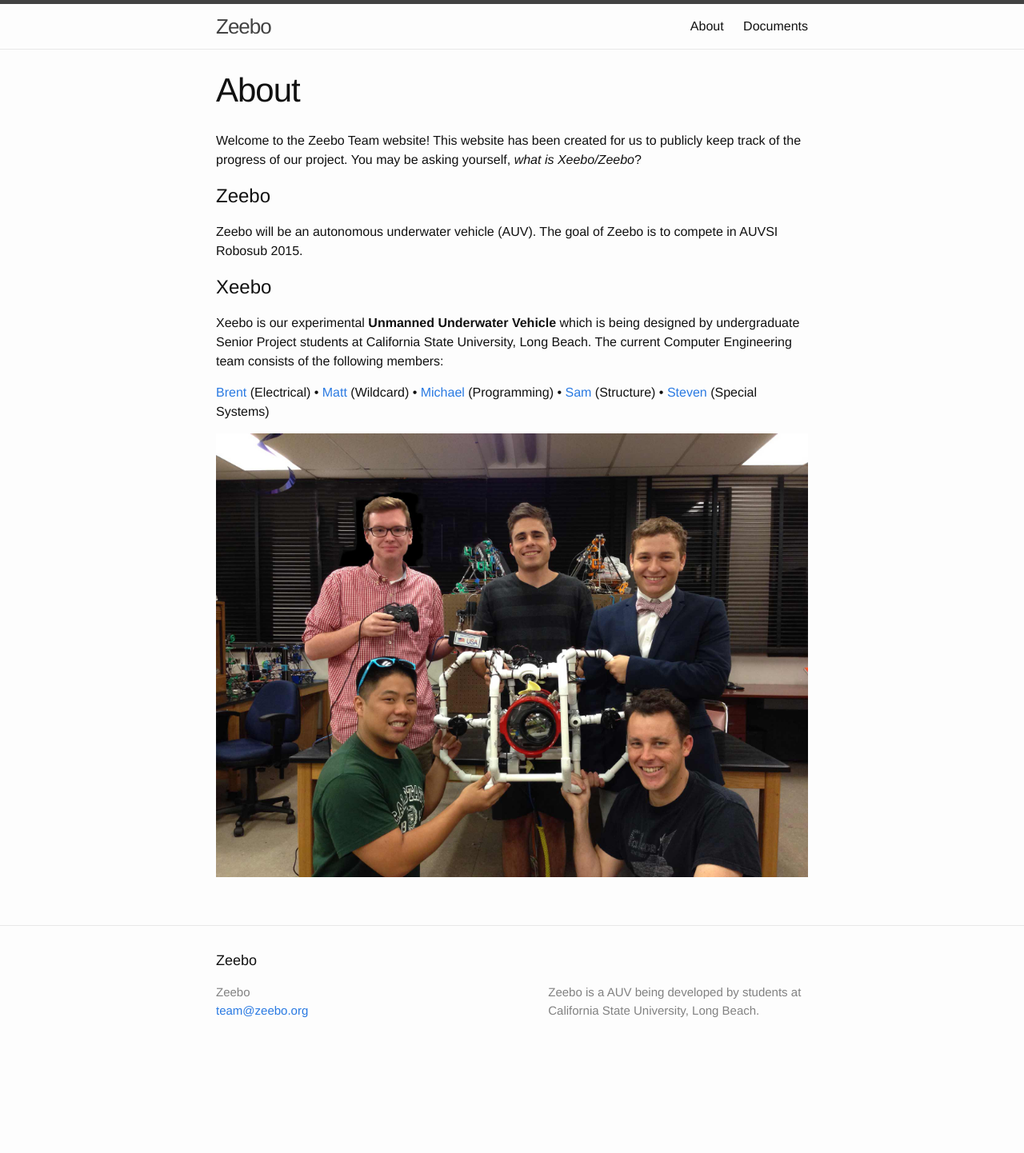
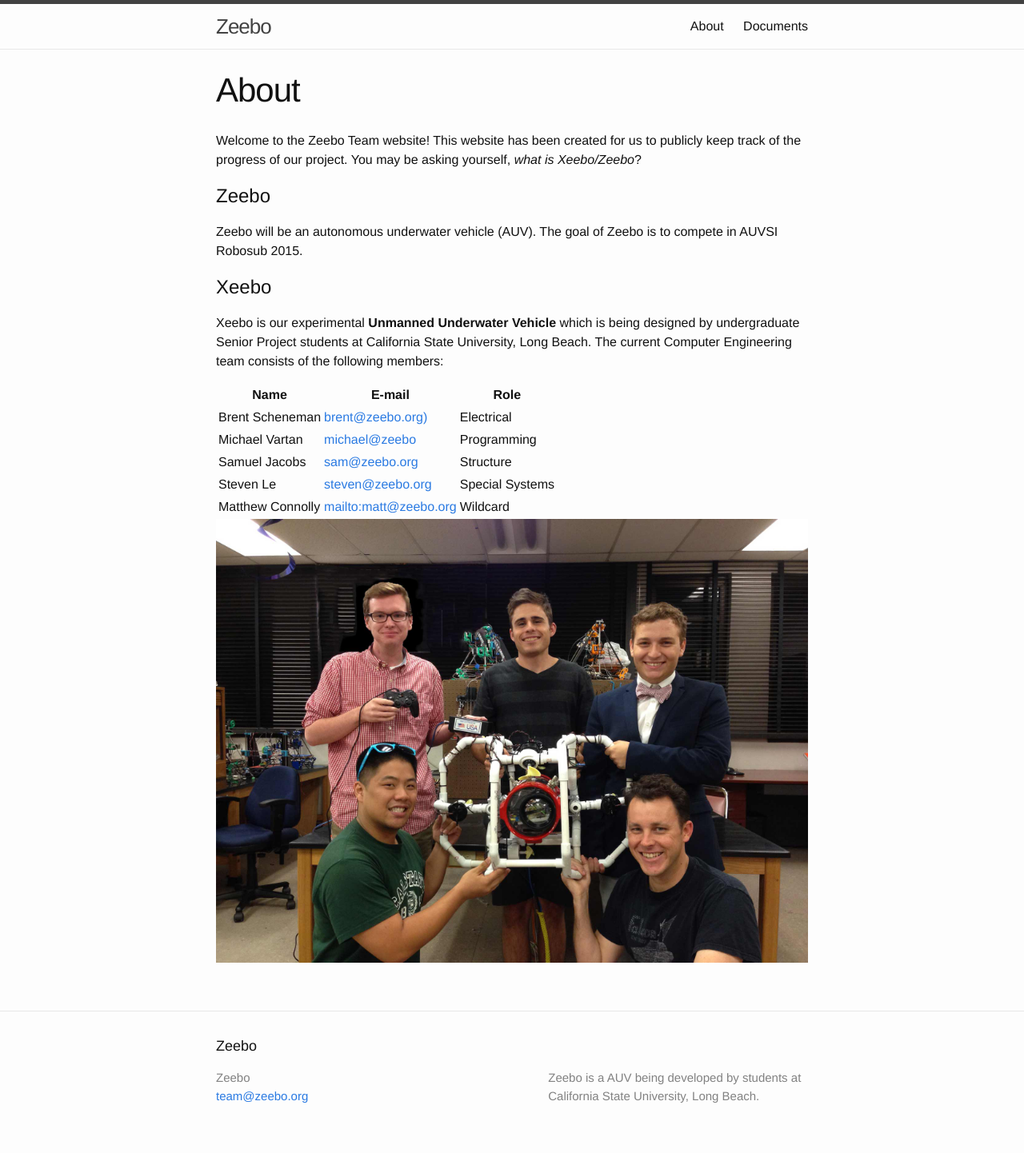
Before and after one commit to vartan/Xeebo, a Jekyll site: the page built from about.md, in a window 1280 px wide. Shown: the whole page at 80% size. Built offline with Jekyll 4.4.1, drawn with Linux system fonts in a browser that asks for light colours; before the commit the page ends 1335 px from its top, so only the background shows below that.

Commit message:
updated about

```diff
--- a/about.md
+++ b/about.md
@@ -12,6 +12,13 @@ Zeebo will be an autonomous underwater vehicle (AUV). The goal of Zeebo is to co
 #Xeebo
 Xeebo is our experimental **Unmanned Underwater Vehicle** which is being designed by undergraduate Senior Project students at California State University, Long Beach. The current Computer Engineering team consists of the following members:
 
-[Brent](mailto:brent@zeebo.org) (Electrical) &bull; [Matt](mailto:matt@zeebo.org) (Wildcard) &bull; [Michael](mailto:michael@zeebo.org) (Programming) &bull; [Sam](mailto:sam@zeebo.org) (Structure) &bull; [Steven](mailto:steven@zeebo.org) (Special Systems)
+Name             | E-mail                                          | Role
+-----------------|-------------------------------------------------|----------------
+Brent Scheneman  | [brent@zeebo.org)](mailto:brent@zeebo.org)      | Electrical
+Michael Vartan   | [michael@zeebo](mailto:michael@zeebo.org)       | Programming
+Samuel Jacobs    | [sam@zeebo.org](mailto:sam@zeebo.org)           | Structure
+Steven Le        | [steven@zeebo.org](mailto:steven@zeebo.org)     | Special Systems
+Matthew Connolly | [mailto:matt@zeebo.org](mailto:matt@zeebo.org)  | Wildcard
+
 
 ![Team Xeebo](/images/team.jpg "Team Xeebo")
```
